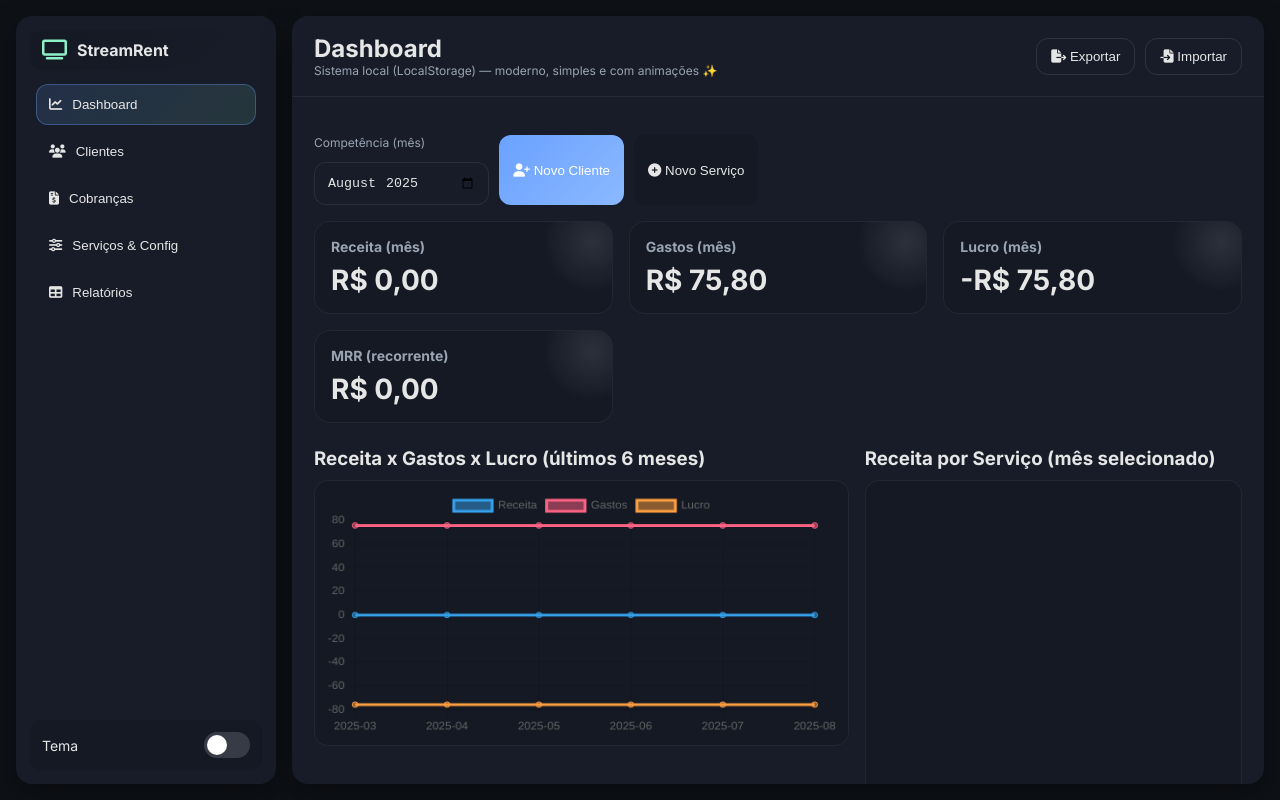
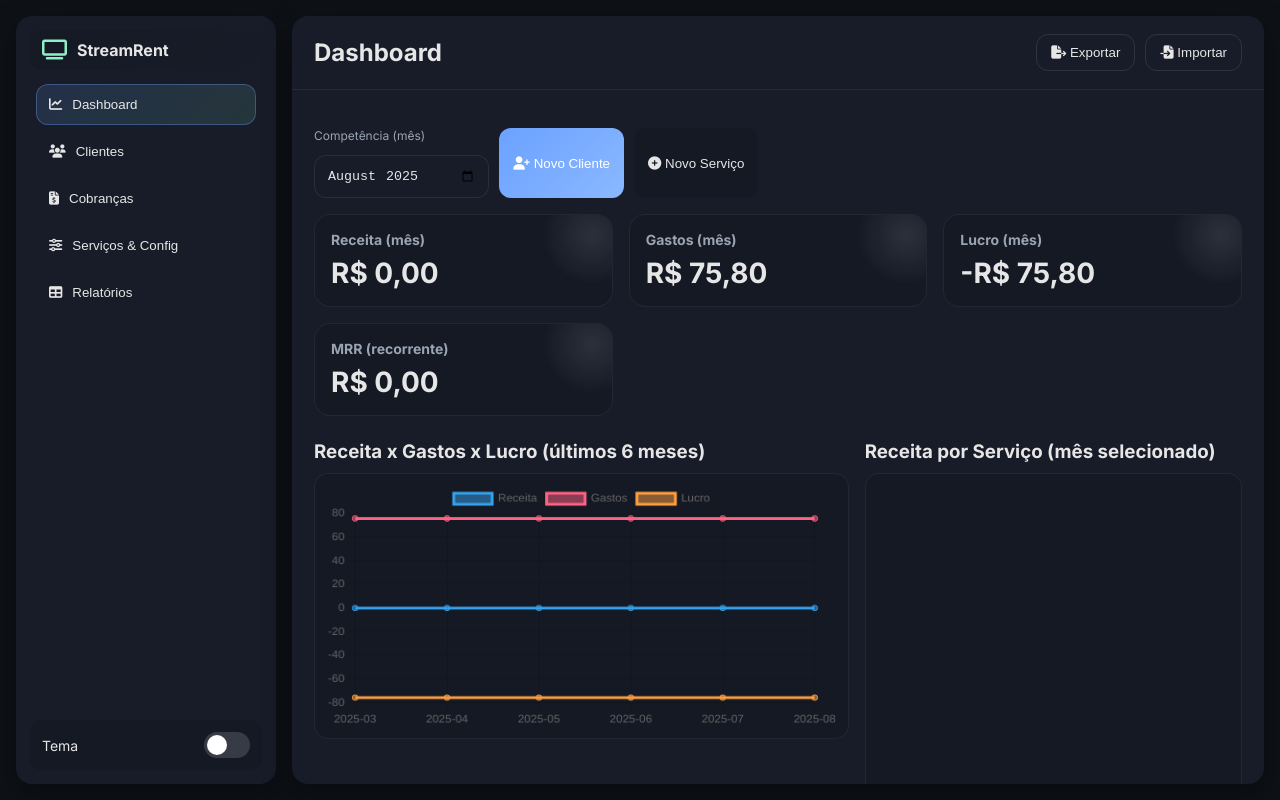
Before and after one commit to Luiz-Frota2/Sistema_streaming, a plain HTML site: page index.html in a window 1280 px wide. Drawn offline with nearby package versions, Linux system fonts and the light colour scheme.

Commit message:
Update index.html

```diff
--- a/index.html
+++ b/index.html
@@ -34,7 +34,6 @@
       <header>
         <div class="left">
           <h2 id="title" style="margin:0">Dashboard</h2>
-          <div class="note">Sistema local (LocalStorage) — moderno, simples e com animações ✨</div>
         </div>
         <div class="right">
           <button class="btn ghost" id="exportBtn"><i class="fa-solid fa-file-export"></i> Exportar</button>
```
